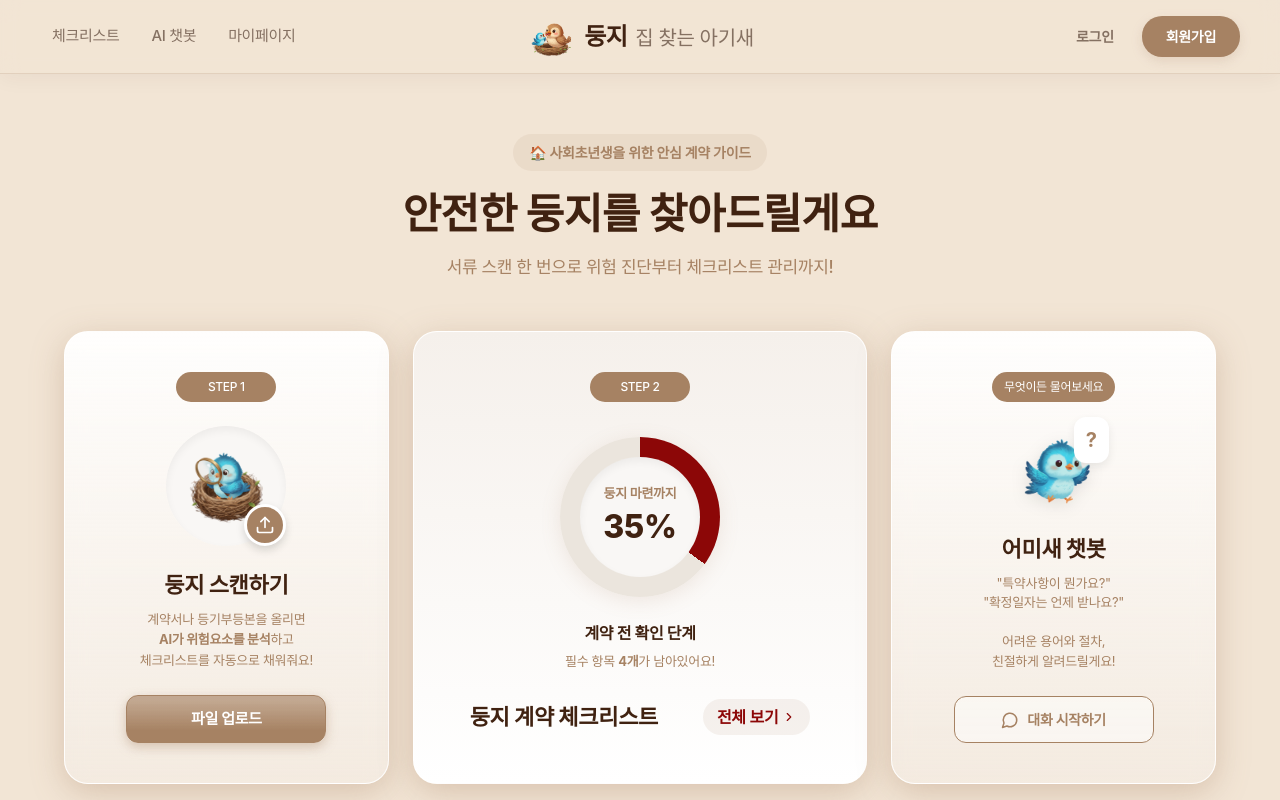
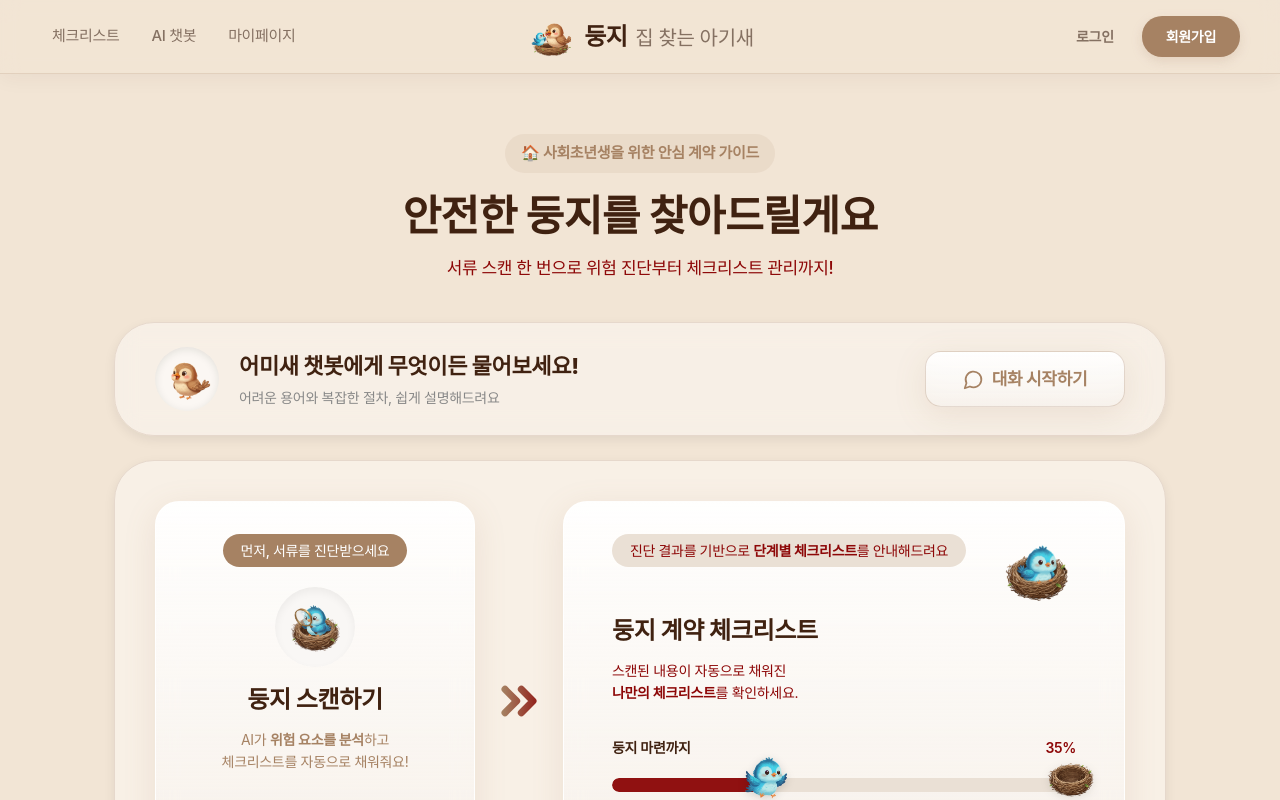
Before and after one commit to najung-h/Doongzifrontend, a React (Vite) app: page / in a window 1280 px wide. Shown: the top 800 px of the page. Built offline with nearby package versions, Linux system fonts and the light colour scheme.

Commit message:
메인페이지 레이아웃 구성 및 디자인 수정

```diff
--- a/src/pages/HomePage.tsx
+++ b/src/pages/HomePage.tsx
@@ -1,6 +1,6 @@
 import { useNavigate } from 'react-router-dom';
 import { useState } from 'react';
-import { Upload, ChevronRight, MessageCircle } from 'lucide-react';
+import { Upload, ChevronRight, MessageCircle, ChevronsRight } from 'lucide-react';
 import Navigation from '../components/common/Navigation';
 import NestScanModal from '../components/common/NestScanModal';
 
@@ -17,42 +17,50 @@ export default function HomePage() {
     }
   };
 
-  // 공통 글래스모피즘 스타일
+  // --- 디자인 스타일 (기존 유지) ---
+  const COLORS = {
+    bg: '#F2E5D5',
+    textMain: '#402211',
+    textSub: '#A68263',
+    brand: 'rgba(166, 130, 99, 1)',
+    brandLight: 'rgba(166, 130, 99, 0.1)',
+    danger: '#8d0707ff',
+    white: '#FFFFFF',
+    border: '#E6D8CC'
+  };
+
   const glassStyle = {
-    // background: 'rgba(255, 255, 255, 0.9)', // 배경색이 진해져서 투명도 약간 조정
     background: 'linear-gradient(180deg, rgba(255, 255, 255, 0.95) 0%, rgba(245, 240, 235, 0.5) 100%)',
     backdropFilter: 'blur(12px)',
     WebkitBackdropFilter: 'blur(12px)',
     border: '1px solid rgba(255, 255, 255, 0.9)',
-    boxShadow: '0 8px 32px 0 rgba(166, 130, 99, 0.35)', // #A68263 계열 그림자
+    boxShadow: '0 8px 32px 0 rgba(166, 130, 99, 0.15)',
     borderRadius: '24px',
-  };
-
-  // 컬러 상수 (재사용을 위해 정의)
-  const COLORS = {
-    bg: '#F2E5D5',
-    textMain: '#402211',
-    textSub: '#A68263',
-    brand: '#a68263ff',
-    brandLight: 'rgba(166, 130, 99, 0.1)',
-    danger: '#8C0707',
-    white: '#FFFFFF',
-    border: '#E6D8CC'
   };
 
   return (
     <div style={{ minHeight: '100vh', paddingBottom: '80px', backgroundColor: COLORS.bg }}>
       <Navigation />
 
+      {/* SVG Gradient Definition (화살표 그라데이션용) */}
+      <svg width="0" height="0" style={{ position: 'absolute', visibility: 'hidden' }}>
+        <defs>
+          <linearGradient id="arrow-gradient" gradientUnits="userSpaceOnUse" x1="0" y1="0" x2="24" y2="0">
+            <stop offset="20%" stopColor={COLORS.brand} />
+            <stop offset="110%" stopColor={COLORS.danger} />
+          </linearGradient>
+        </defs>
+      </svg>
+
       {/* Hero Section */}
-      <div style={{ textAlign: 'center', padding: '60px 20px 50px' }}>
+      <div style={{ textAlign: 'center', padding: '60px 20px 40px' }}>
         <div style={{
           display: 'inline-block',
           padding: '8px 16px',
           borderRadius: '30px',
-          background: 'rgba(166, 130, 99, 0.1)', // Brand color opacity
+          background: COLORS.brandLight,
           color: COLORS.brand,
-          fontSize: '14px',
+          fontSize: '15px',
           fontWeight: '600',
           marginBottom: '16px'
         }}>
@@ -67,36 +75,87 @@ export default function HomePage() {
         }}>
           안전한 둥지를 찾아드릴게요
         </h1>
-        <p style={{ fontSize: '17px', color: COLORS.textSub, fontWeight: 500 }}>
+        <p style={{ fontSize: '17px', color: COLORS.danger, fontWeight: 500 }}>
           서류 스캔 한 번으로 위험 진단부터 체크리스트 관리까지!
         </p>
       </div>
 
-      {/* Bento Grid Layout (3 Columns) */}
+      {/* 3. [하단] 어미새 챗봇 (Support Zone) */}
+      <div style={{ maxWidth: '1100px', margin: '0 auto 24px', padding: '0 24px',  }}>
+        <div
+          onClick={() => navigate('/chatbot')}
+          style={{
+            ...glassStyle,
+            background: 'rgba(255, 255, 255, 0.4)',
+            borderRadius: '40px', padding: '24px 40px',
+            display: 'flex', alignItems: 'center', gap: '20px',
+            cursor: 'pointer', border: `1px solid ${COLORS.border}`,
+            boxShadow: '0 4px 12px rgba(0,0,0,0.07)',
+            transition: 'all 0.2s'
+          }}
+          onMouseEnter={(e) => {
+            e.currentTarget.style.borderColor = COLORS.brand;
+            e.currentTarget.style.transform = 'translateY(-2px)';
+          }}
+          onMouseLeave={(e) => {
+            e.currentTarget.style.borderColor = COLORS.border;
+            e.currentTarget.style.transform = 'translateY(0)';
+          }}
+        >
+          <div style={{ width: '64px', height: '64px', borderRadius: '50%', backgroundColor: 'rgba(255, 255, 255, 0.5)',
+            display: 'flex', alignItems: 'center', justifyContent: 'center', flexShrink: 0,
+            boxShadow: 'inset 0 2px 8px rgba(0,0,0,0.1)' }}>
+            <img src="/mom.png" alt="어미새" style={{ width: '58px' }}/>
+          </div>
+
+          <div style={{ flex: 1 }}>
+            <h4 style={{ fontSize: '22px', fontWeight: '800', color: COLORS.textMain, marginBottom: '4px' }}>
+              어미새 챗봇에게 무엇이든 물어보세요!
+            </h4>
+            <p style={{ fontSize: '14px', color: '#888' }}>
+              어려운 용어와 복잡한 절차, 쉽게 설명해드려요
+            </p>
+          </div>
+          <div style={{ ...glassStyle, padding: '8px', borderRadius: '16px', height: '56px', width: '200px', gap: '8px',
+            // background: 'linear-gradient(0deg, rgba(166, 130, 99, 0.25) 25%, rgba(166, 130, 99, 0.1) 90%)',
+            // background: 'rgba(255, 255, 255, 0.7)',
+            border: `1px solid rgba(166, 130, 99, 0.3)`,
+            fontSize: '17px', fontWeight: '700', display: 'flex', justifyContent: 'center', alignItems: 'center', color: COLORS.brand
+           }}>
+            <MessageCircle size={21} />
+            대화 시작하기
+          </div>
+        </div>
+      </div>
+
+      {/* Main Process Zone */}
+      <div style={{ maxWidth: '1100px', margin: '0 auto', padding: '0 24px' }}>
+
+        {/* Background Zone Container */}
         <div style={{
-        maxWidth: '1200px',
-        margin: '0 auto',
-        padding: '0 24px',
-        display: 'grid',
-        gridTemplateColumns: '1fr 1.4fr 1fr', // 좌:중:우 비율 조정
-        gap: '24px',
-        alignItems: 'stretch'
+          backgroundColor: 'rgba(255, 255, 255, 0.4)', // 은은한 배경 깔기
+          boxShadow: '0 4px 12px rgba(0,0,0,0.07)',
+          borderRadius: '40px',
+          padding: '40px',
+          border: `1px solid ${COLORS.border}`,
+          marginBottom: '32px'
         }}>
 
-        {/* 1. [좌측] 둥지 스캔하기 (Action) */}
+          <div style={{ display: 'flex', flexDirection: 'row', gap: '16px', alignItems: 'stretch', flexWrap: 'wrap' }}>
+
+            {/* 1. [좌측] 둥지 스캔하기 (진입점 - 고정 너비) */}
             <label
               style={{
                 ...glassStyle,
-            padding: '40px 24px',
+                flex: '0 0 320px', // 고정 너비
+                padding: '32px',
                 display: 'flex',
                 flexDirection: 'column',
                 alignItems: 'center',
                 textAlign: 'center',
-            justifyContent: 'space-between',
                 cursor: 'pointer',
-            transition: 'transform 0.2s, border-color 0.2s',
-            position: 'relative',
-            overflow: 'hidden'
+                transition: 'transform 0.2s',
+                position: 'relative'
               }}
               onMouseEnter={(e) => {
                 e.currentTarget.style.transform = 'translateY(-4px)';
@@ -107,78 +166,57 @@ export default function HomePage() {
                 e.currentTarget.style.borderColor = 'rgba(255, 255, 255, 0.9)';
               }}
             >
-          <div style={{
-            background: COLORS.brand, color: 'white', padding: '6px 12px', borderRadius: '20px', alignSelf: 'center',
-            fontSize: '12px', fontWeight: '500', textAlign: 'center', marginBottom: '24px', width: '100px'
-          }}>
-            STEP 1
+              <input type="file" onChange={handleFileSelect} accept=".pdf,.jpg,.png" hidden />
+              <div style={{ background: COLORS.brand, color: 'white', padding: '6px 18px', borderRadius: '20px', fontSize: '14px', fontWeight: '500', marginBottom: '20px' }}>
+                먼저, 서류를 진단받으세요
               </div>
 
-          <input type="file" onChange={handleFileSelect} accept=".pdf,.jpg,.png" hidden />
-
-          <div style={{ marginBottom: '24px', position: 'relative' }}>
-            {/* 둥지 이미지 */}
-            <div style={{
-              width: '120px', height: '120px',
-              background: '#F9F7F5', // 아주 연한 회색/베이지
-              borderRadius: '50%',
-              display: 'flex', alignItems: 'center', justifyContent: 'center',
-              boxShadow: 'inset 0 4px 8px rgba(0,0,0,0.05)'
-            }} >
-              <img src="/scan.png" alt="스캔" style={{ width: '120px' }} />
-            </div>
-            <div style={{
-              position: 'absolute', bottom: 0, right: 0,
-              background: COLORS.brand,
-              borderRadius: '50%', padding: '8px',
-              border: '3px solid white',
-              boxShadow: '0 4px 8px rgba(0,0,0,0.15)'
-            }}>
-              <Upload size={20} color="white" />
-            </div>
+              <div style={{ width: '80px', height: '80px', background: '#F9F7F5', borderRadius: '50%', display: 'flex', alignItems: 'center', justifyContent: 'center', marginBottom: '16px', boxShadow: 'inset 0 4px 8px rgba(0,0,0,0.05)' }}>
+                <img src="/scan.png" alt="스캔" style={{ width: '100px' }} />
               </div>
 
-          <h3 style={{ fontSize: '22px', fontWeight: '800', color: COLORS.textMain, marginBottom: '8px' }}>
+              <h3 style={{ fontSize: '24px', fontWeight: '800', color: COLORS.textMain, marginBottom: '12px' }}>
                 둥지 스캔하기
               </h3>
-          <p style={{ fontSize: '13px', color: COLORS.textSub, lineHeight: '1.6', marginBottom: '24px' }}>
-            계약서나 등기부등본을 올리면<br/>
-            <strong>AI가 위험요소를 분석</strong>하고<br/>
+              <p style={{ fontSize: '14px', color: COLORS.textSub, lineHeight: '1.6', marginBottom: '24px', flex: 1 }}>
+                AI가 <strong>위험 요소를 분석</strong>하고<br />
                 체크리스트를 자동으로 채워줘요!
               </p>
 
               <div style={{
-            padding: '12px 24px',
-            background: 'linear-gradient(0deg, rgba(166, 130, 99, 1) 25%, rgba(166, 130, 99, 0.65) 90%)',
-            border: `1px solid ${COLORS.brand}`,
-            color: 'white',
-            borderRadius: '12px',
-            fontSize: '15px',
-            fontWeight: '600',
-            width: '100%',
-            maxWidth: '200px',
-            boxShadow: `0 4px 12px rgba(166, 130, 99, 0.4)`
+                width: '100%', padding: '12px', borderRadius: '12px',
+                // background: 'linear-gradient(0deg, rgba(166, 130, 99, 1) 25%, rgba(166, 130, 99, 0.65) 90%)',
+                background: COLORS.brand,
+                border: `1px solid ${COLORS.brand}`, color: 'white', height: '52px',
+                fontSize: '17px', fontWeight: '600', display: 'flex', justifyContent: 'center', alignItems: 'center', gap: '8px'
               }}>
-            파일 업로드
+                <Upload size={20} /> 둥지 스캔 시작하기
+              </div>
+            </label>
+
+            {/* 화살표 아이콘 (데스크탑에서만 보임) */}
+            <div style={{ display: 'flex', alignItems: 'center', justifyContent: 'center' }}>
+              <ChevronsRight
+                size={56}
+                strokeWidth={3}
+                style={{ stroke: "url(#arrow-gradient)" }}
+              />
             </div>
 
-        </label>
-
-
-        {/* 2. [중앙] 둥지 계약 체크리스트 (Status Hub) */}
+            {/* 2. [우측] 둥지 계약 체크리스트 (메인 - 넓은 영역) */}
             <div
               onClick={() => navigate('/checklist')}
               style={{
                 ...glassStyle,
-            padding: '40px 56px',
+                flex: 1, // 남은 공간 모두 차지
+                minWidth: '320px',
+                padding: '32px 48px',
                 display: 'flex',
                 flexDirection: 'column',
+                justifyContent: 'space-between',
                 cursor: 'pointer',
-            justifyContent: 'space-between',
                 transition: 'transform 0.2s',
-            background: 'linear-gradient(0deg, rgba(255, 255, 255) 0%, rgba(245, 240, 235) 100%)'
               }}
-
               onMouseEnter={(e) => {
                 e.currentTarget.style.transform = 'translateY(-4px)';
                 e.currentTarget.style.borderColor = COLORS.danger;
@@ -188,132 +226,75 @@ export default function HomePage() {
                 e.currentTarget.style.borderColor = 'rgba(255, 255, 255, 0.9)';
               }}
             >
-          <div style={{
-            background: COLORS.brand, color: 'white', padding: '6px 12px', borderRadius: '20px', alignSelf: 'center',
-            fontSize: '12px', fontWeight: '500', textAlign: 'center', marginBottom: '24px', width: '100px'
-          }}>
-            STEP 2
+              <div style={{ display: 'flex', justifyContent: 'space-between', alignItems: 'flex-start' }}>
+                <div style={{ background: '#eae0d5ff', marginBottom: '24px', color: COLORS.danger, padding: '6px 18px', borderRadius: '20px', fontSize: '14px', fontWeight: '500' }}>
+                  진단 결과를 기반으로 <strong>단계별 체크리스트</strong>를 안내해드려요
+                </div>
+                <img src="/rest.png" alt="둥지안착" style={{ width: '80px' }} />
               </div>
 
+              <h3 style={{ fontSize: '24px', fontWeight: '800', color: COLORS.textMain, marginBottom: '12px' }}>
+                둥지 계약 체크리스트
+              </h3>
+              <p style={{ fontSize: '14px', color: COLORS.danger, lineHeight: '1.6', marginBottom: '32px' }}>
+                스캔된 내용이 자동으로 채워진<br />
+                <strong>나만의 체크리스트</strong>를 확인하세요.
+              </p>
 
-          {/* Circular Progress Graph & Status */}
-          <div style={{ flex: 1, display: 'flex', flexDirection: 'column', alignItems: 'center', justifyContent: 'center', marginBottom: '16px' }}>
-
-            {/* CSS-only Circular Progress */}
-            <div style={{
-              position: 'relative', width: '160px', height: '160px',
-              borderRadius: '50%',
-              background: `conic-gradient(${COLORS.danger} 35%, #EBE5DD 0)`,
-              display: 'flex', alignItems: 'center', justifyContent: 'center',
-              boxShadow: '0 4px 20px rgba(166, 130, 99, 0.15)'
-            }}>
-              <div style={{
-                width: '120px', height: '120px', background: '#F9F7F5', borderRadius: '50%',
-                display: 'flex', flexDirection: 'column', alignItems: 'center', justifyContent: 'center',
-                boxShadow: 'inset 0 4px 8px rgba(0,0,0,0.05)'
-              }}>
-                <span style={{ fontSize: '13px', color: COLORS.textSub, fontWeight: '600' }}>둥지 마련까지</span>
-                <span style={{ fontSize: '32px', fontWeight: '800', color: COLORS.textMain }}>35%</span>
+              <div style={{ display: 'flex', justifyContent: 'space-between', marginBottom: '8px', fontSize: '14px', fontWeight: '600', color: COLORS.textMain }}>
+                <span>둥지 마련까지</span>
+                <span style={{ color: COLORS.danger }}>35%</span>
               </div>
+              <div style={{ width: '100%', height: '14px', backgroundColor: '#EAE0D5', borderRadius: '7px', overflow: 'hidden', marginBottom: '24px', marginTop: '12px' }}>
+                <img
+                  src="/baby.png"
+                  alt="아기새"
+                  style={{
+                    position: 'absolute',
+                    left: `calc(35% - 25px)`,
+                    transform: 'translateY(-50%)',
+                    width: '58px',
+                    height: '58px',
+                    objectFit: 'contain',
+                    zIndex: 2,
+                    filter: 'drop-shadow(0 2px 4px rgba(0,0,0,0.15))',
+                    transition: 'left 0.3s ease'
+                  }}
+                />
+                <img
+                  src="/nest.png"
+                  alt="둥지"
+                  style={{
+                    position: 'absolute',
+                    right: '25px',
+                    transform: 'translateY(-50%)',
+                    width: '58px',
+                    height: '58px',
+                    objectFit: 'contain',
+                    zIndex: 1,
+                    filter: 'drop-shadow(0 2px 4px rgba(0,0,0,0.1))'
+                  }}
+                />
+                <div style={{ width: '35%', height: '100%', backgroundColor: 'rgba(140, 7, 7, 0.95)', borderRadius: '16px' }}></div>
               </div>
 
-            <div style={{ marginTop: '24px', textAlign: 'center' }}>
-              <p style={{ fontSize: '16px', fontWeight: '700', color: COLORS.textMain, marginBottom: '4px' }}>
-                계약 전 확인 단계
-              </p>
-              <p style={{ fontSize: '13px', color: COLORS.textSub }}>
-                필수 항목 <strong>4개</strong>가 남아있어요!
-              </p>
-            </div>
-          </div>
-
-          <div style={{ display: 'flex', justifyContent: 'space-between', alignItems: 'center', marginBottom: '8px' }}>
-            <h3 style={{ fontSize: '22px', fontWeight: '800', color: COLORS.textMain }}>둥지 계약 체크리스트</h3>
               <div style={{
-              background: 'rgba(166, 130, 99, 0.1)', padding: '6px 14px', borderRadius: '20px',
-              fontSize: '16px', fontWeight: '600', color: COLORS.danger, display: 'flex', alignItems: 'center', gap: '4px'
+                width: '100%', padding: '14px', borderRadius: '12px',
+                // background: 'linear-gradient(0deg, rgba(140, 7, 7, 0.9) 25%, rgba(140, 7, 7, 0.6) 90%)',
+                background: COLORS.danger,
+                color: 'white', border: `1px solid ${COLORS.danger}`,
+                fontSize: '17px', fontWeight: '600', display: 'flex', justifyContent: 'center', alignItems: 'center', gap: '8px',
+                boxShadow: '0 2px 8px rgba(0,0,0,0.05)', height: '52px'
               }}>
-              전체 보기 <ChevronRight size={14} />
+                체크리스트 보러가기 <ChevronRight size={20} />
               </div>
             </div>
           </div>
 
-
-        {/* 3. [우측] 어미새 챗봇 (Support) */}
-        <div
-          onClick={() => navigate('/chatbot')}
-          style={{
-            ...glassStyle,
-            padding: '40px 24px',
-            display: 'flex',
-            flexDirection: 'column',
-            alignItems: 'center',
-            textAlign: 'center',
-            justifyContent: 'space-between',
-            cursor: 'pointer',
-            transition: 'transform 0.2s'
-          }}
-          onMouseEnter={(e) => {
-            e.currentTarget.style.transform = 'translateY(-4px)';
-            e.currentTarget.style.borderColor = COLORS.brand;
-          }}
-          onMouseLeave={(e) => {
-            e.currentTarget.style.transform = 'translateY(0)';
-            e.currentTarget.style.borderColor = 'rgba(255, 255, 255, 0.9)';
-          }}
-        >
-          <div style={{
-            background: COLORS.brand, color: 'white', padding: '6px 12px', borderRadius: '20px',
-            fontSize: '12px', fontWeight: '500', marginBottom: '24px'
-          }}>
-            무엇이든 물어보세요
-          </div>
-
-          <div style={{ marginBottom: '16px', position: 'relative' }}>
-            <img src="/baby.png" alt="챗봇" style={{ width: '90px', filter: 'drop-shadow(0 4px 8px rgba(0,0,0,0.1))' }} />
-            <div style={{
-              position: 'absolute', top: -10, right: -10,
-              background: '#FFFFFF', padding: '8px 12px', borderRadius: '12px',
-              fontSize: '20px', boxShadow: '0 4px 10px rgba(0,0,0,0.08)',
-              fontWeight: 'bold', color: COLORS.brand
-            }}>
-              ?
         </div>
       </div>
 
-          <h3 style={{ fontSize: '22px', fontWeight: '800', color: COLORS.textMain, marginBottom: '8px' }}>
-            어미새 챗봇
-          </h3>
-          <p style={{ fontSize: '13px', color: COLORS.textSub, lineHeight: '1.5', marginBottom: '24px' }}>
-            "특약사항이 뭔가요?"<br/>
-            "확정일자는 언제 받나요?"<br/>
-            <br/>
-            어려운 용어와 절차,<br/>
-            친절하게 알려드릴게요!
-          </p>
-
-          <div style={{
-            width: '100%',
-            maxWidth: '200px',
-            padding: '12px',
-            border: `1px solid ${COLORS.brand}`,
-            color: COLORS.brand,
-            borderRadius: '12px',
-            fontSize: '14px',
-            fontWeight: '600',
-            display: 'flex',
-            alignItems: 'center',
-            justifyContent: 'center',
-            gap: '8px',
-            backgroundColor: 'rgba(255,255,255,0.5)'
-          }}>
-            <MessageCircle size={18} />
-            대화 시작하기
-          </div>
-        </div>
-      </div>
-
-      {/* 둥지 스캔 모달 */}
+      {/* NestScanModal */}
       {selectedFile && (
         <NestScanModal
           isOpen={!!selectedFile}
```
Lines whose indentation alone changed are shown as unchanged.
